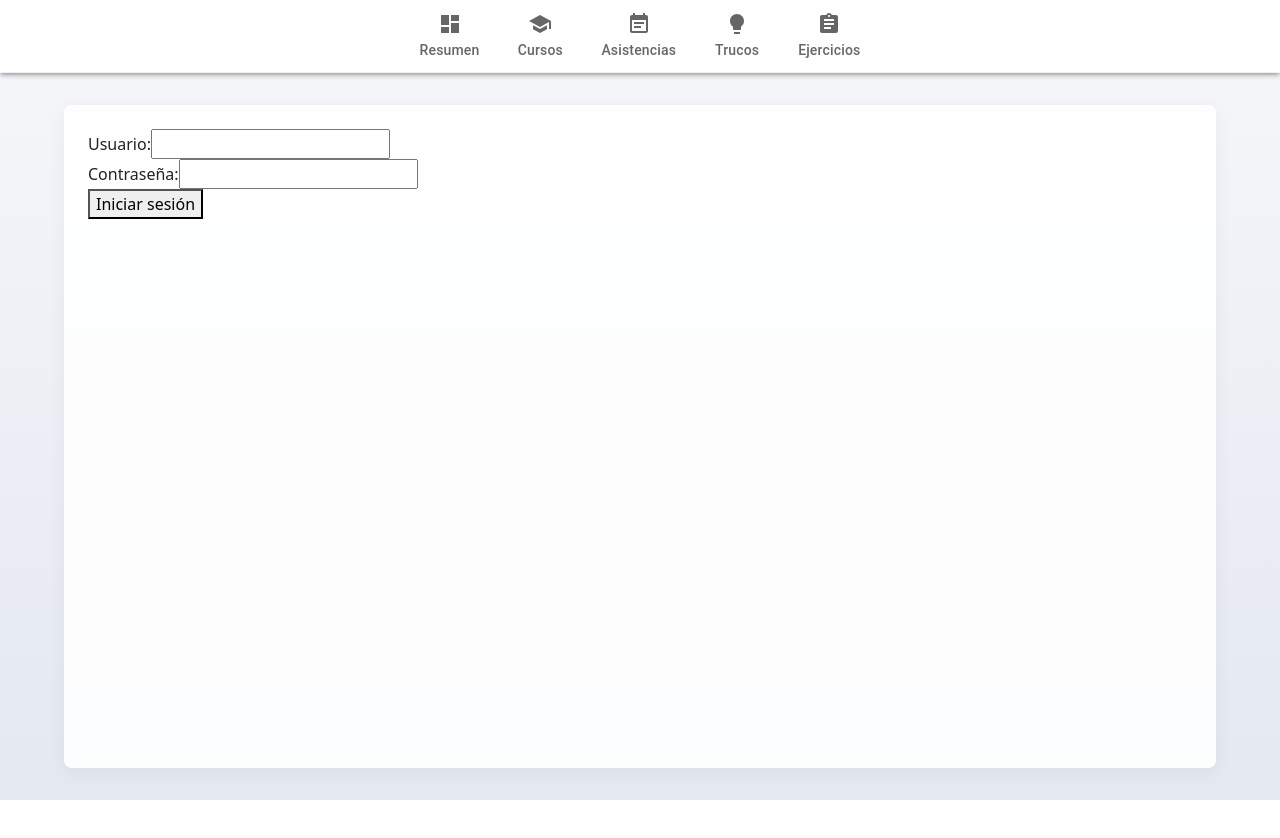
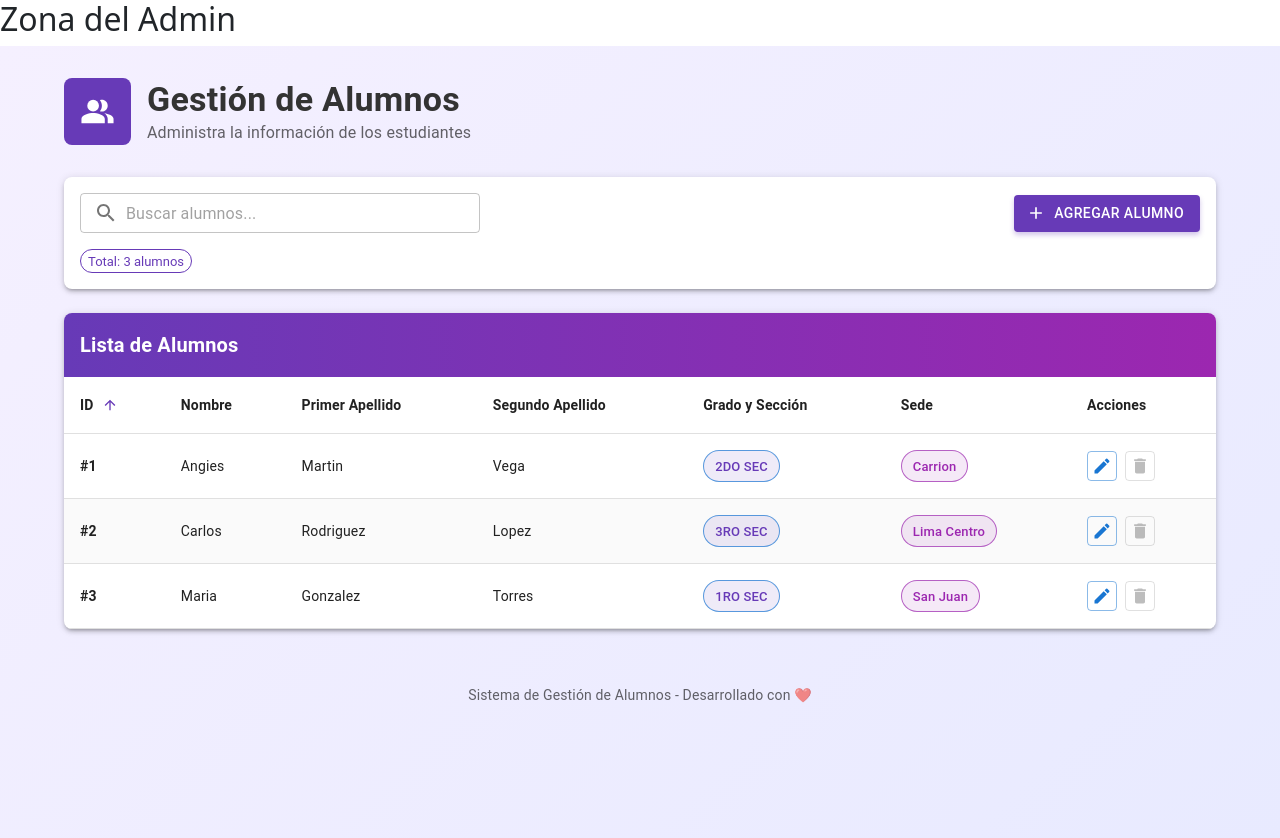
Before and after one commit to JFVela/Carrion-Web, a React (Vite) app: page /admin/gestion-alumnos in a window 1280 px wide. Before the commit this address led to /login. Shown: the top 838 px of the page. Before the commit the page ends 800 px from the top, so only its background shows below. Built offline with nearby package versions, Linux system fonts and the light colour scheme.

Commit message:
mejora en la redireccion segun roles

```diff
--- a/src/Pages/Login/index.jsx
+++ b/src/Pages/Login/index.jsx
@@ -48,7 +48,24 @@ const Login = () => {
 
         console.log('Autenticación exitosa');
         // Aquí puedes redirigir o cambiar de vista
-        navigate('/');
+        const rol= localStorage.getItem('rol');
+console.log(rol);
+
+        if(rol=='Admin'){
+ navigate('/admin');
+        }else if(rol=='Profesor'){
+ navigate('/profesor');
+        }else if(rol=='Alumno'){
+ navigate('/');
+        }else{
+          localStorage.clear();
+           navigate('/login');
+
+        }
+
+
+
+
       } else {
         setError(data.error || 'Error en la autenticación');
       }
--- a/src/Routes.jsx
+++ b/src/Routes.jsx
@@ -36,7 +36,7 @@ function AppRoutes() {
       </Route>
 
       <Route path="/admin" element={<PaginaAdmin />}>
-        <Route path="lista-alumnos" element={<ListaAlumnos />} />
+        <Route path="gestion-alumnos" element={<ListaAlumnos />} />
       </Route>
 
     </Routes>
```
